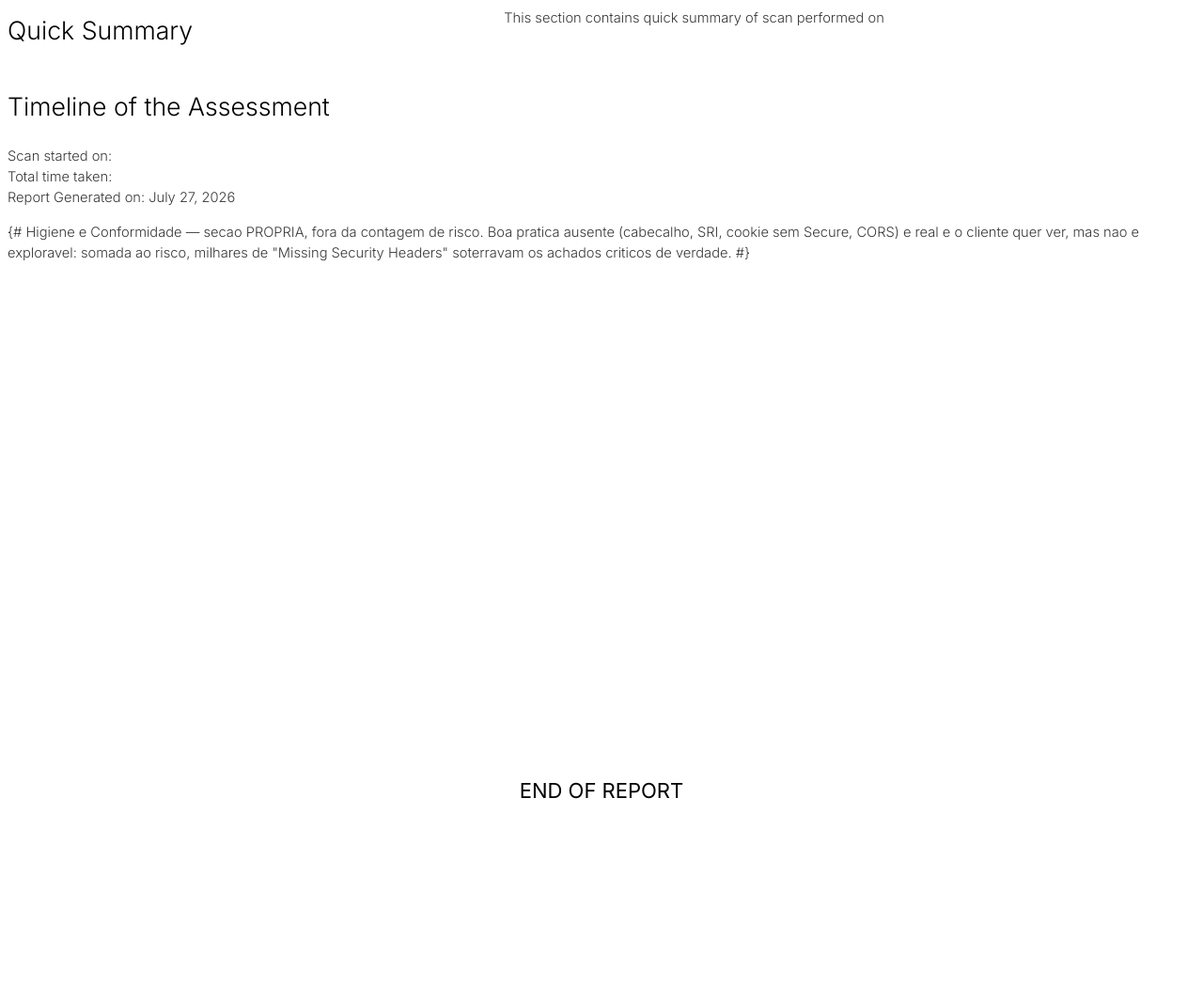
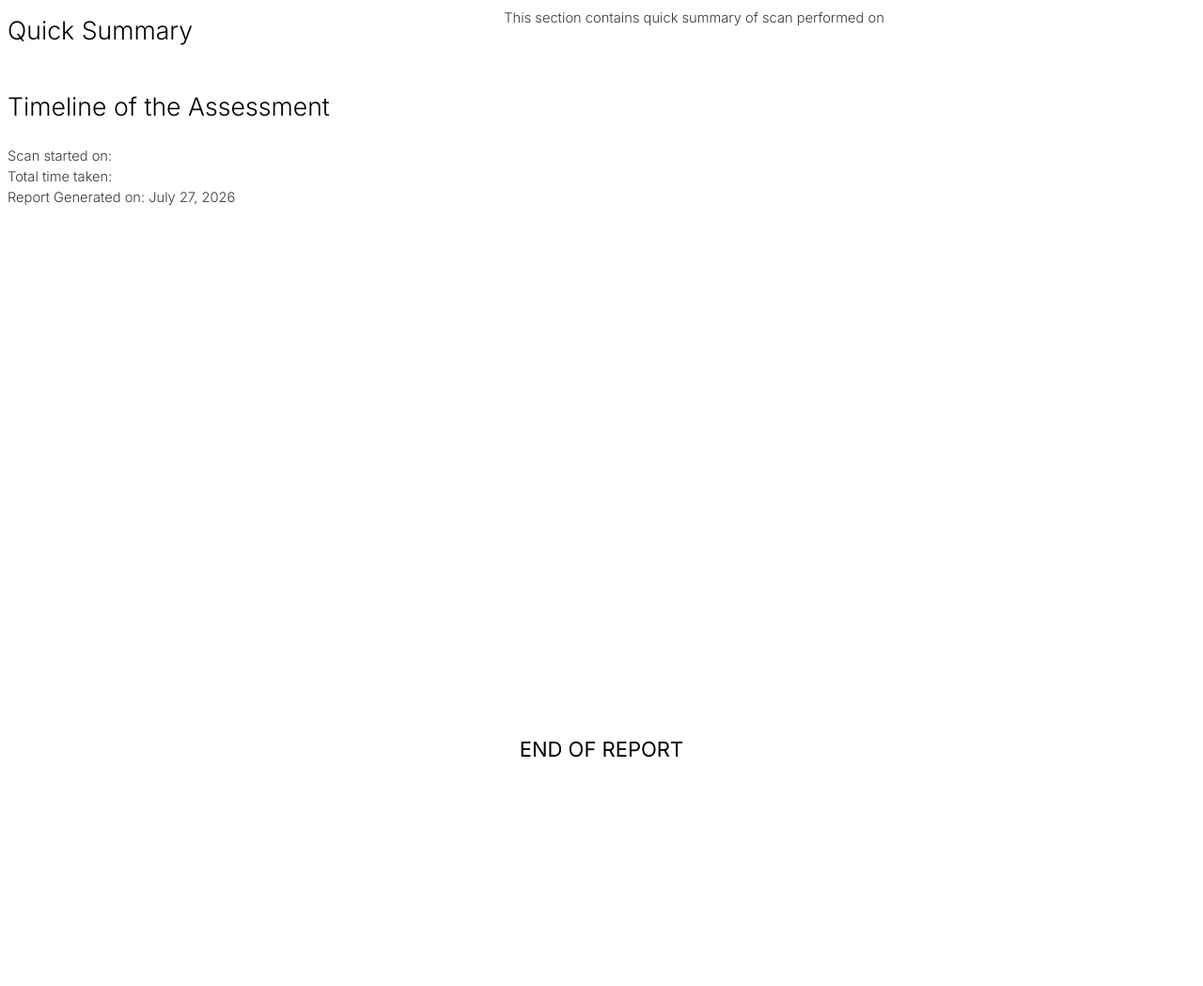
Before and after one commit to williamsouzadelima/suricatoos-scan, a Django app: template web/templates/report/default.html in a window 1280 px wide; the page is wider, and only the part inside the window is pictured. Shown: the part 1444-2493 px from the top of that part at 94% size. After the commit the page ends 2250 px from the top of that part, so only its background shows below. Run offline with Django 3.2, Linux system fonts and the light colour scheme; the template is opened without the code that fills it, so the values that code supplies are empty; some libraries are stand-ins or nearby versions.

Commit message:
fix: aba Subdominios quebrada por limite de request line do gunicorn
A Onda 2 trocou `runserver` por gunicorn. O gunicorn corta a request line
em 4094 bytes por default e responde 400 ANTES do WSGI, entao o Django nao
registra nada — o que mandou a investigacao inicial para o nginx por engano.

O DataTables em serverSide manda as 29 colunas da tabela de subdominios na
query string: 6637 bytes medidos em producao. O access log do proxy mostra
essas requisicoes em 200 de 28/jun a 26/jul e em 400 a partir de 26/jul, o
mesmo dia em que o container web foi recriado com gunicorn (22:20 UTC).

Sobe para 8190 (maximo aceito pelo gunicorn), deixando 1553 bytes de folga.
Deliberadamente NAO uso 0 (ilimitado): ler request line sem limite na memoria
e a mesma classe de falha dos OOM que motivaram esta serie de correcoes, e o
gunicorn so escuta na rede interna do compose, atras do nginx.

Corrige junto 4 comentarios `{# #}` multilinha que eu havia introduzido. O
Django so suporta `{# #}` de uma linha; as demais vazavam como texto visivel
na tela — um deles aparecia dentro do card "Status da Varredura".

Co-Authored-By: Claude Opus 5 <noreply@anthropic.com>

```diff
--- a/web/startScan/templates/startScan/detail_scan.html
+++ b/web/startScan/templates/startScan/detail_scan.html
@@ -165,8 +165,7 @@
 								</div>
 							</div>
 						</div>
-						{# Antes isto era gateado por scan_status == 0 (FAILED), entao um scan
-						   SEGURADO (RUNNING) ou ABORTADO nunca mostrava o motivo. #}
+						{# Antes gateado por scan_status == 0 (FAILED): scan SEGURADO ou ABORTADO nao mostrava motivo. #}
 						{% if history.error_message %}
 							{% if history.scan_status == 1 %}
 							<p class="text-warning">{{ history.error_message }}</p>
--- a/web/templates/report/default.html
+++ b/web/templates/report/default.html
@@ -675,10 +675,7 @@
       </article>
     {% endif %}
 
-    {# Higiene e Conformidade — secao PROPRIA, fora da contagem de risco.
-       Boa pratica ausente (cabecalho, SRI, cookie sem Secure, CORS) e real e o cliente
-       quer ver, mas nao e exploravel: somada ao risco, milhares de "Missing Security
-       Headers" soterravam os achados criticos de verdade. #}
+    {# Higiene e Conformidade: secao PROPRIA, fora da contagem de risco (nao e exploravel por si). #}
     {% if show_vuln and hygiene_findings %}
       <article style="page-break-before: always" class="summary">
         <h3 id="hygiene-summary" class="page_title">{% trans "Hygiene &amp; Compliance" %}</h3>
```
Also changed, not shown: web/startScan/templates/startScan/history.html (+2 -6 lines), 1 other file.
